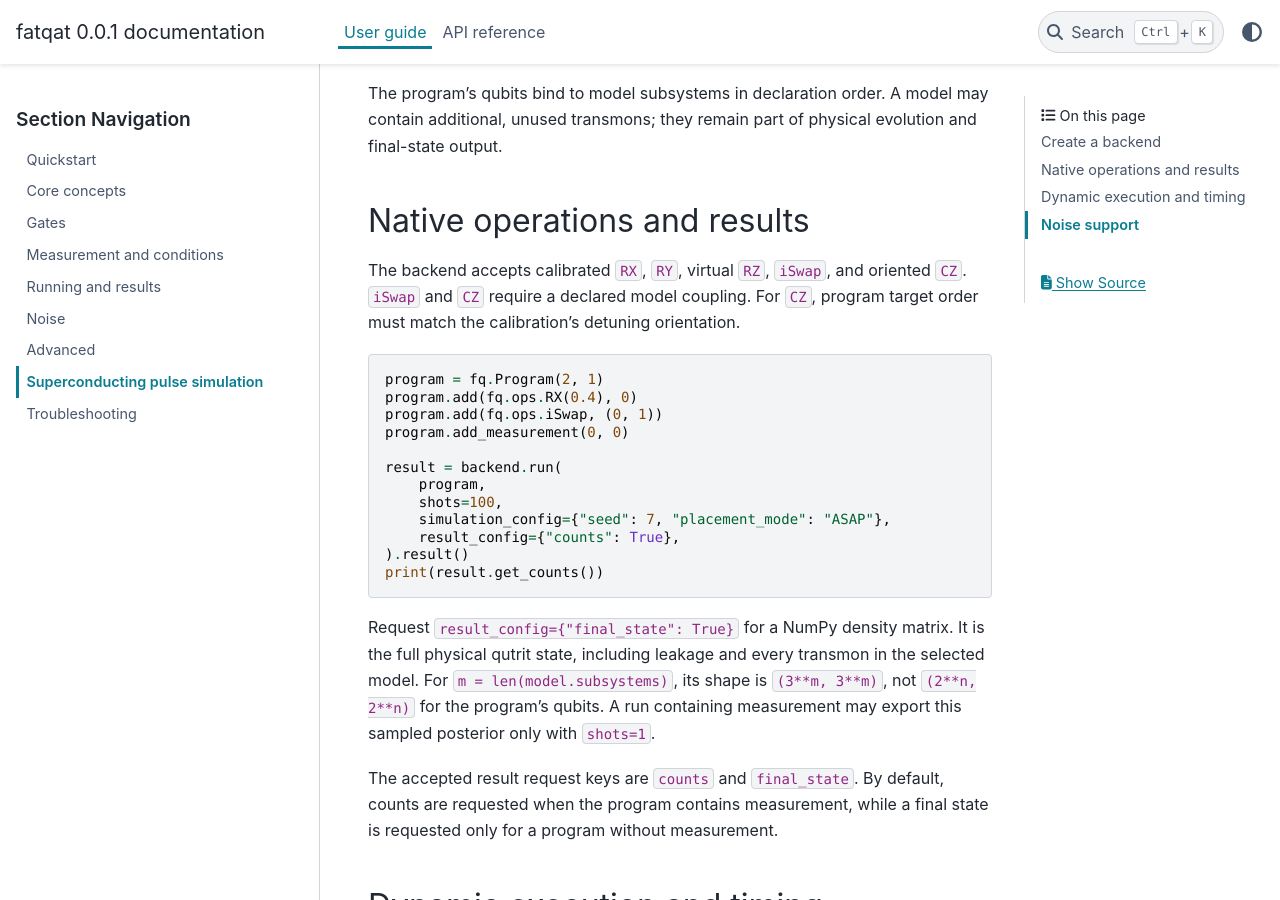
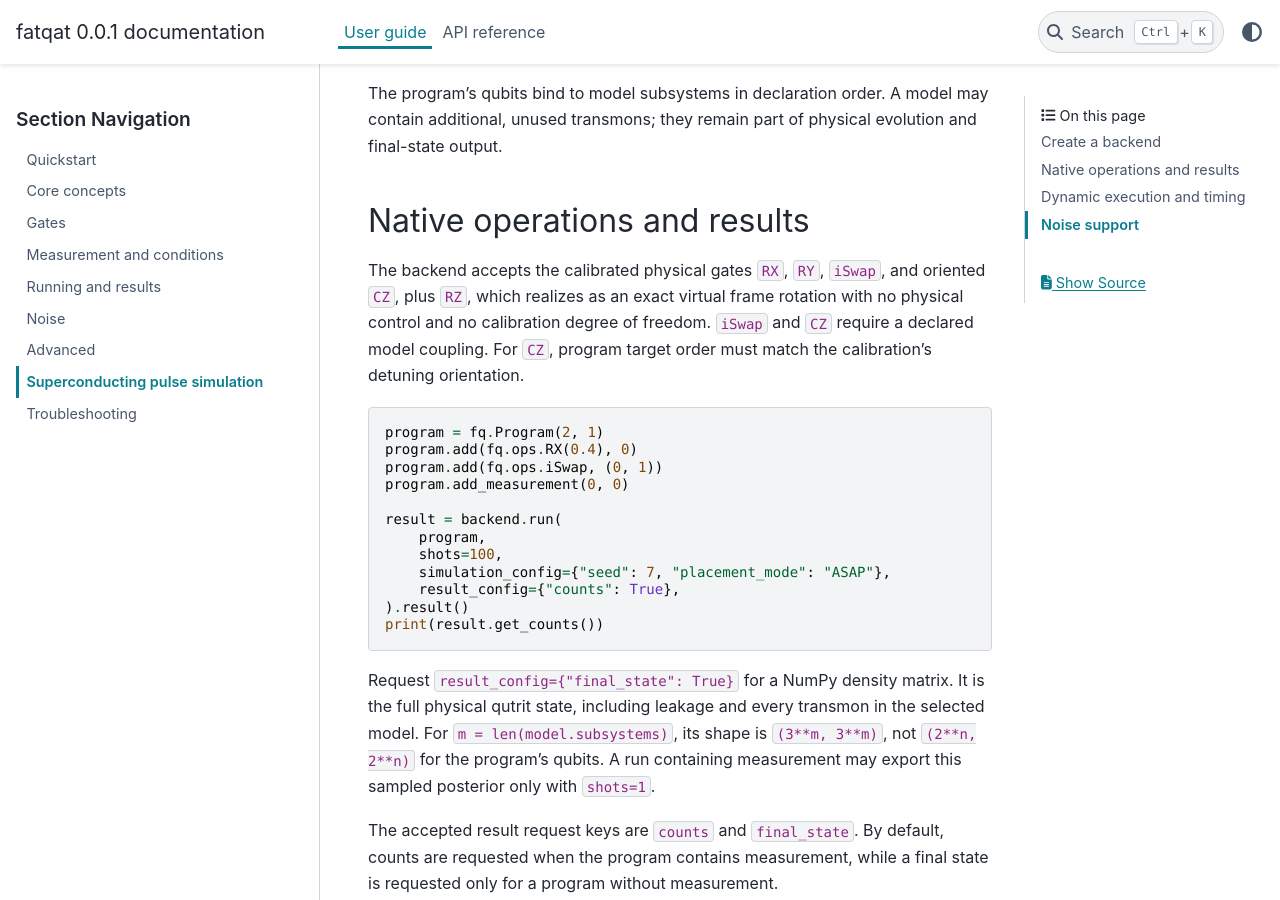
Before and after one commit to spaceqat/fatqat, a Sphinx documentation site: the page built from docs/sphinx/guide/superconducting-pulse.md, in a window 1280 px wide and 900 px high, scrolled down 693 px. Built offline with Sphinx 7.4.7 and the PyData theme 0.15.4, drawn with Linux system fonts in a browser that asks for light colours.

Commit message:
Remove rz.frame_scale, make RZ an exact virtual PhaseShift
RZ was never a calibrated physical gate, so drop its recipe from the
calibration grammar (rx_ry/iswap/cz only) and stop scaling RZ's angle
by a stored constant in realize_native_operation. RZ(theta) now always
produces exactly one PhaseShift(theta) with no calibration lookup.

No v0.1 calibration documents have escaped the repo (this backend is
unmerged on this branch), so the field is removed outright rather than
kept as a deprecated compatibility field. Updated the calibration
fixture, added a loader test that an incoming rz recipe (e.g. an
arbitrary frame_scale) is rejected as an unknown key, and corrected
the pulse guide's description of RZ vs. the calibrated physical gates.

````diff
--- a/docs/sphinx/guide/superconducting-pulse.md
+++ b/docs/sphinx/guide/superconducting-pulse.md
@@ -28,9 +28,11 @@
 
 ## Native operations and results
 
-The backend accepts calibrated `RX`, `RY`, virtual `RZ`, `iSwap`, and oriented
-`CZ`. `iSwap` and `CZ` require a declared model coupling. For `CZ`, program
-target order must match the calibration's detuning orientation.
+The backend accepts the calibrated physical gates `RX`, `RY`, `iSwap`, and
+oriented `CZ`, plus `RZ`, which realizes as an exact virtual frame rotation
+with no physical control and no calibration degree of freedom. `iSwap` and
+`CZ` require a declared model coupling. For `CZ`, program target order must
+match the calibration's detuning orientation.
 
 ```python
 program = fq.Program(2, 1)
````
Also changed, not shown: 4 other files.
